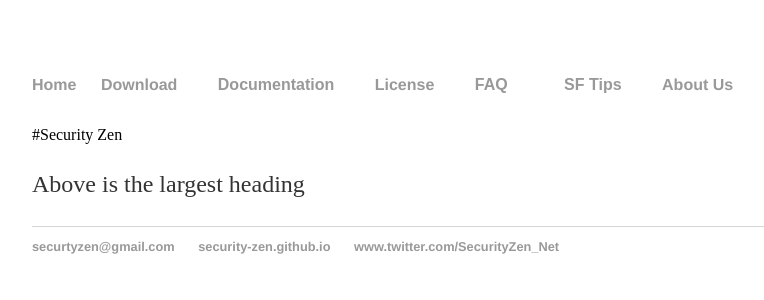
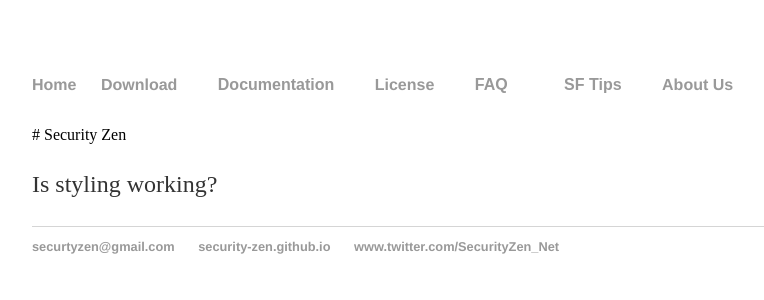
Before and after one commit to mikepaisner/Security-Zen.github.io, a Jekyll site: the page built from index.html, in a window 1280 px wide. Shown: the top 300 px of the page, without its empty margins (160-924 px from the left). Built offline with Jekyll 4.4.1, drawn with Linux system fonts in a browser that asks for light colours.

Commit message:
Update index.html

```diff
--- a/index.html
+++ b/index.html
@@ -2,7 +2,10 @@
 layout: default
 title: Security Zen
 ---
+
+# Security Zen
+
 <div class="blurb">
-	#Security Zen
-	<p>Above is the largest heading</p>
+
+	<p>Is styling working?</p>
 </div><!-- /.blurb -->
```
